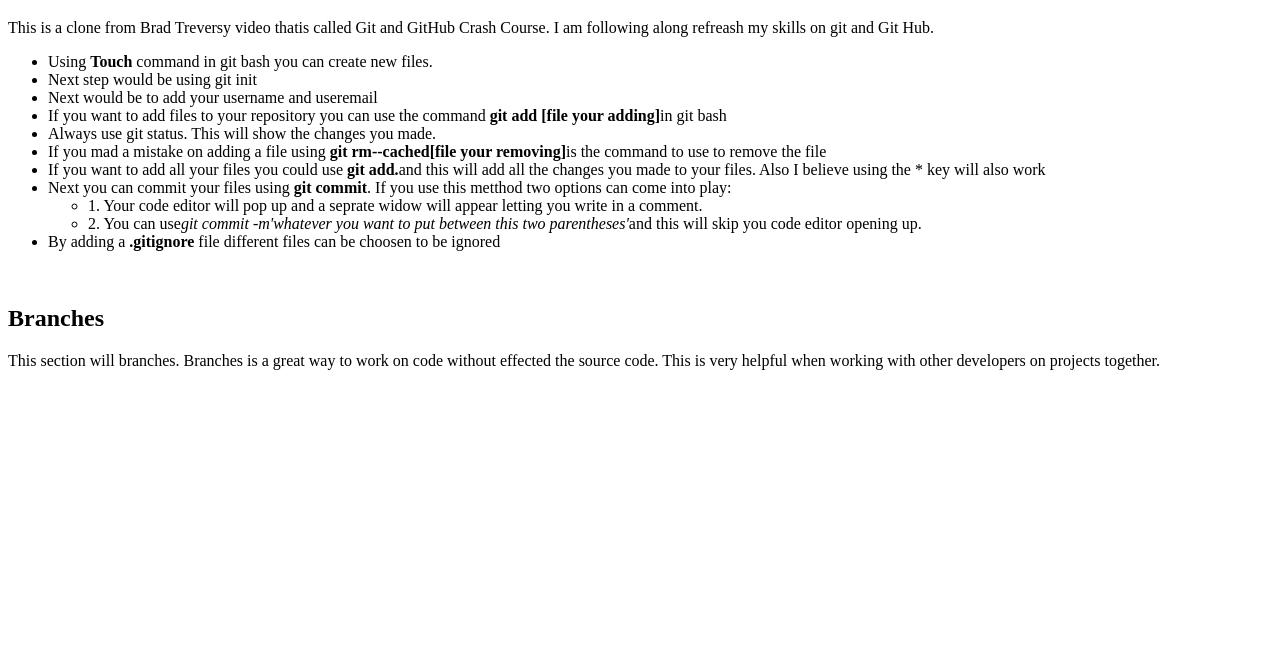
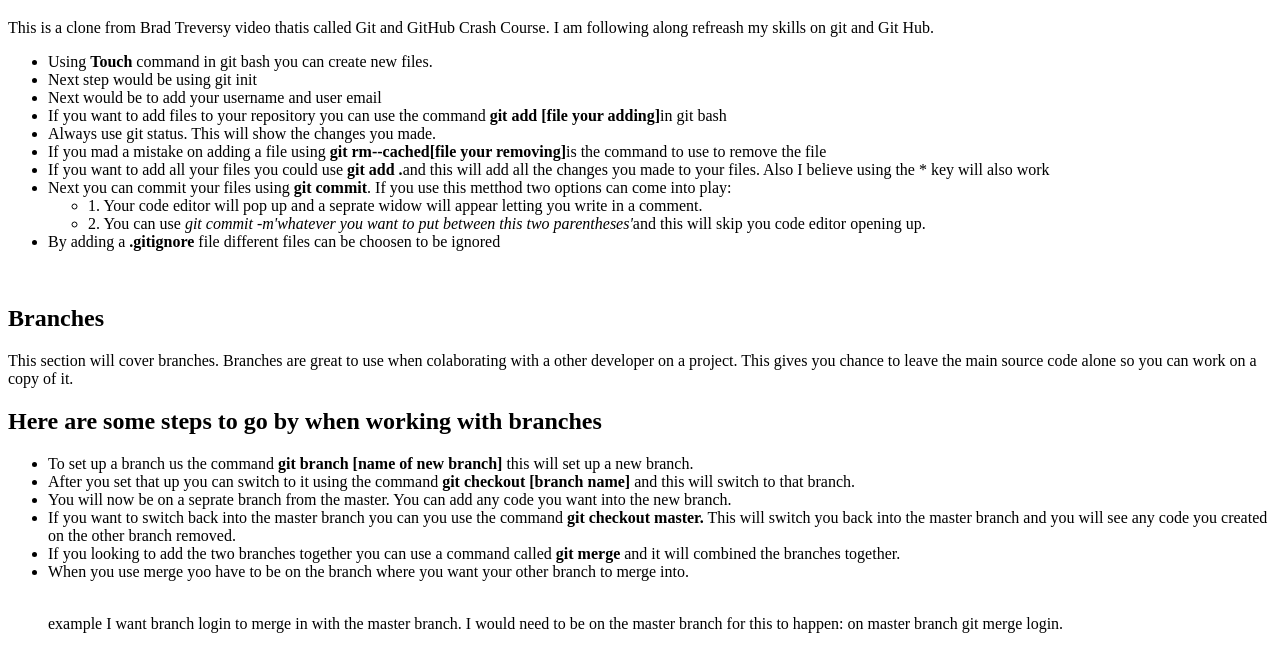
Before and after one commit to DrewDen/Git-crash, a plain HTML site: page index.html in a window 1280 px wide. Shown: the part 61-732 px from the top of the page. Drawn offline with Linux system fonts and the light colour scheme.

Commit message:
new code for index.html

```diff
--- a/index.html
+++ b/index.html
@@ -1,53 +1,78 @@
 <!DOCTYPE html>
 <html lang="en">
+
     <head>
-        <meta charset="UTF-8" />
-        <meta name="viewport" content="width=device-width,
-            initial-scale=1.0" />
+        <meta charset="UTF-8">
+        <meta name="viewport" content="width=device-width, initial-scale=1.0">
         <title>Git and GitHub Vrash Course Clone</title>
     </head>
 
     <body>
         <h1>The ins and outs of Git and GitHub</h1>
-        <p>
-            This is a clone from Brad Treversy video thatis called Git and GitHub Crash Course. I am following along refreash my skills on git and Git Hub.
-        </p>
+        <p>This is a clone from Brad Treversy video thatis called Git and GitHub Crash Course. I am following along refreash
+            my skills on git and Git Hub.</p>
         <ul>
-            <li>
-                Using <strong>Touch</strong> command in git bash you can create new files.
-            </li>
+            <li>Using <strong>Touch</strong> command in git bash you can create new files.</li>
             <li>Next step would be using git init</li>
-            <li>Next would be to add your username and useremail</li>
-            <li>
-                If you want to add files to your repository you can use the command <strong>git add [file your adding]</strong>in git bash
-            </li>
+            <li>Next would be to add your username and user email</li>
+            <li>If you want to add files to your repository you can use the command <strong>git add [file your
+                    adding]</strong>in git bash</li>
             <li>Always use git status. This will show the changes you made.</li>
-            <li>
-                If you mad a mistake on adding a file using <strong>git rm--cached[file your removing]</strong>is the command to use to remove the file
-            </li>
-            <li>
-                If you want to add all your files you could use <strong>git add.</strong>and this will add all the changes you made to your files. Also I believe using the * key will also
-                work
-            </li>
-            <li>
-                Next you can commit your files using <strong>git commit</strong>. If you use this metthod two options can come into play:
+            <li>If you mad a mistake on adding a file using <strong>git rm--cached[file your removing]</strong>is the
+                command to use
+                to remove the file</li>
+            <li>If you want to add all your files you could use <strong>git add .</strong>and this will add all the changes
+                you made
+                to your files. Also I believe using the * key will also work</li>
+            <li>Next you can commit your files using <strong>git commit</strong>. If you use this metthod two options can
+                come into
+                play:
                 <ul>
                     <li>
                         1. Your code editor will pop up and a seprate widow will appear letting you write in a comment.
                     </li>
                     <li>
-                        2. You can use<em>git commit -m'whatever you want to put between this two parentheses'</em>and this will skip you code editor opening up.
+                        2. You can use <em>git commit -m'whatever you want to put between this two parentheses'</em>and this
+                        will skip you code editor opening up.
                     </li>
                 </ul>
             </li>
+            <li>By adding a <strong>.gitignore</strong> file different files can be choosen to be ignored</li>
+        </ul>
+        <br>
+        <h2>Branches</h2>
+        <p>This section will cover branches. Branches are great to use when colaborating with a other developer on a
+            project. This gives you chance to leave the main source code alone so you can work on a copy of it.
+        </p>
+        <h2>Here are some steps to go by when working with branches</h2>
+        <ul>
             <li>
-                By adding a <strong>.gitignore</strong> file different files can be choosen to be ignored
+                To set up a branch us the command <strong>git branch [name of new branch]</strong> this will set up a new
+                branch.
             </li>
+            <li>
+                After you set that up you can switch to it using the command <strong>git checkout [branch name]</strong> and
+                this will switch to that branch.
+            </li>
+            <li>
+                You will now be on a seprate branch from the master. You can add any code you want into the new branch.
+            </li>
+            <li>
+                If you want to switch back into the master branch you can you use the command <strong>git checkout
+                    master.</strong> This will switch you back into the master branch and you will see any code you created
+                on the other branch removed.
+            </li>
+            <li>
+                If you looking to add the two branches together you can use a command called <strong>git merge</strong> and
+                it will combined the branches together.
+            </li>
+            <li>
+                When you use merge yoo have to be on the branch where you want your other branch to merge into.
+            </li>
+            <br>
+            <p>example I want branch login to merge in with the master branch. I would need to be on the master branch for
+                this to happen: on master branch git merge login.</p>
         </ul>
-        <br />
-        <h2>Branches</h2>
-        <p>
-            This section will branches. Branches is a great way to work on code without effected the source code. This is very helpful when working with other developers on projects together.
-        </p>
     </body>
+
 </html>
```
